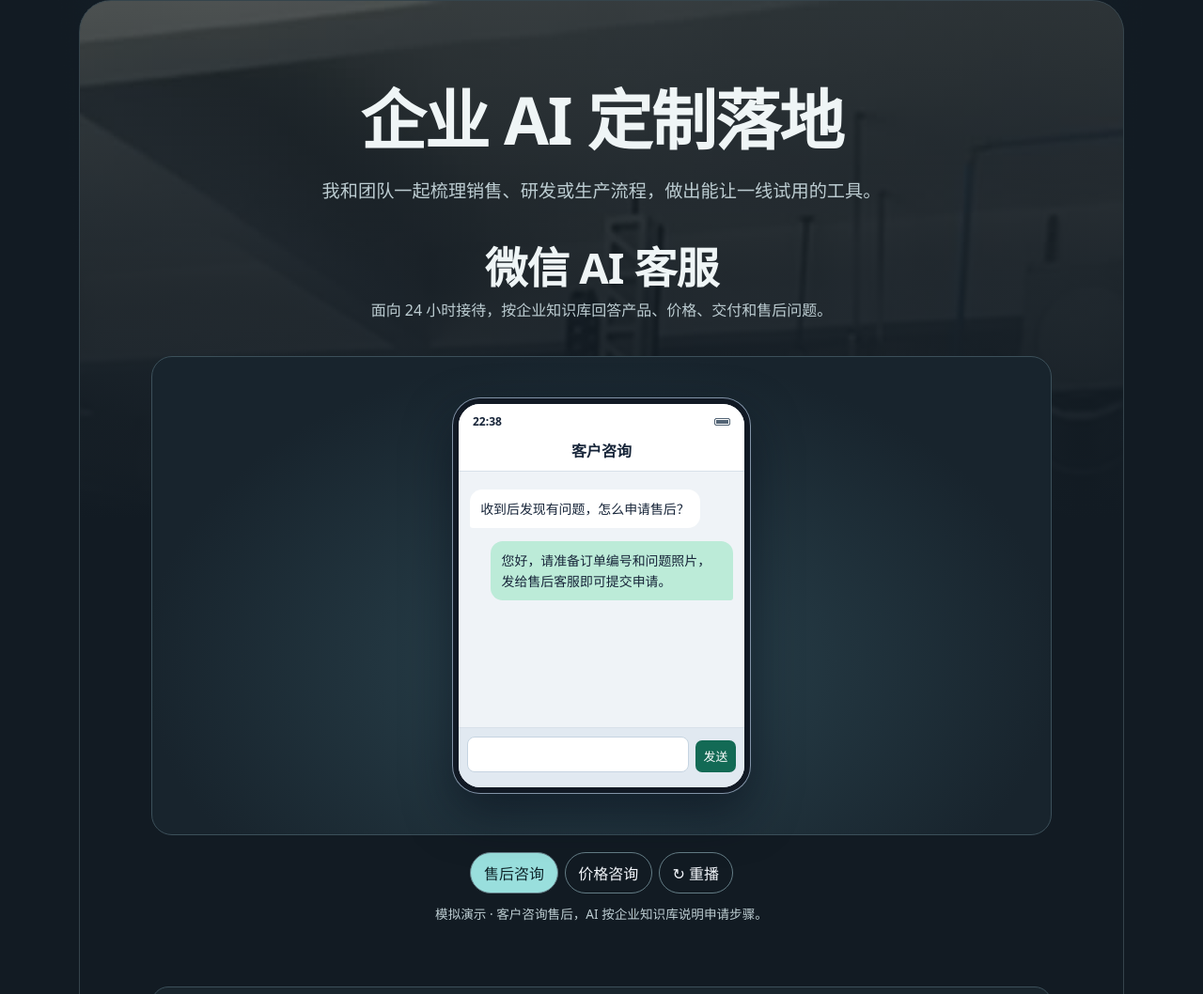
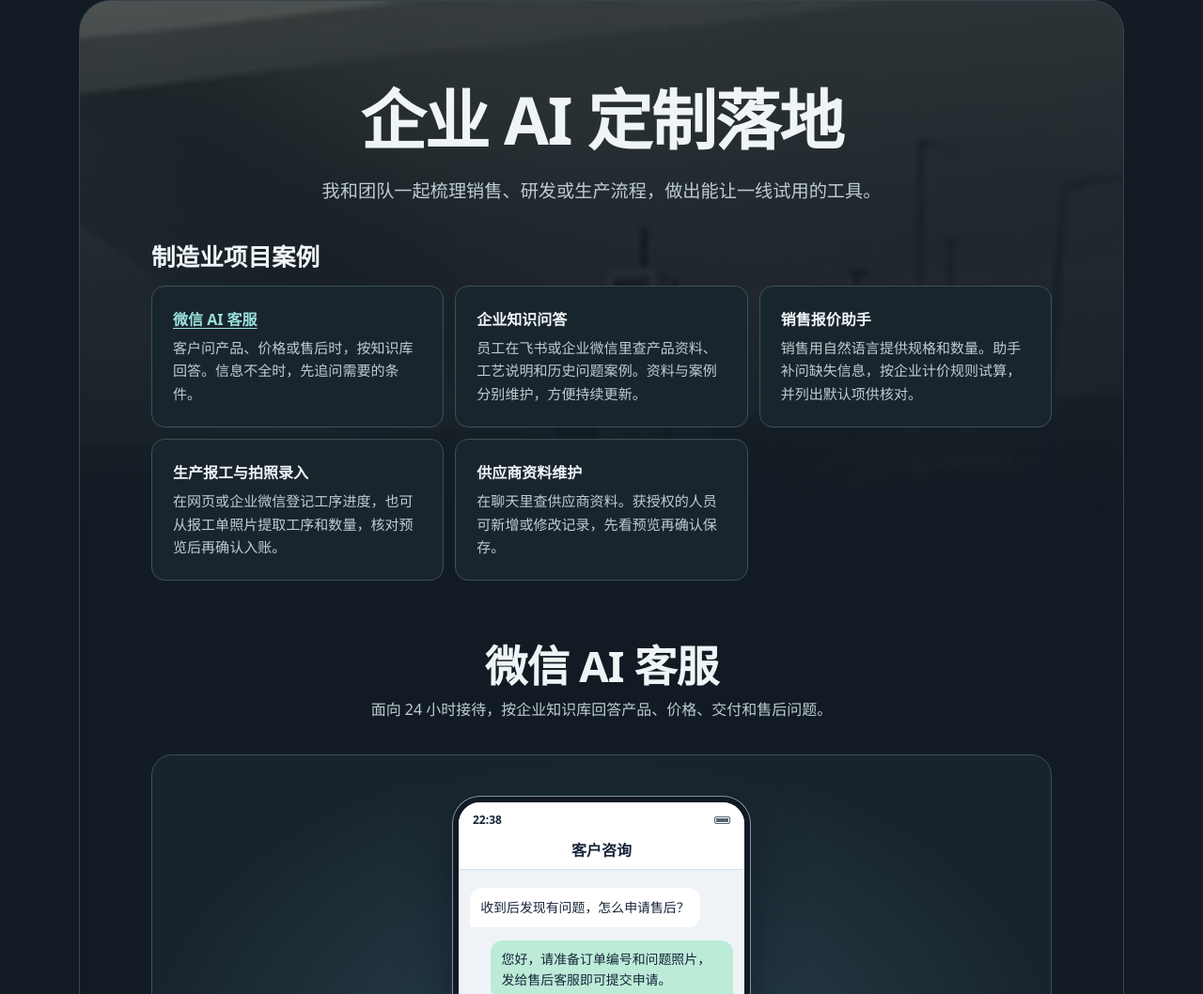
Before and after one commit to qin23333-star/coarsegrain-site, a plain HTML site: page index.html in a window 1280 px wide. Shown: the part 2643-3701 px from the top of the page at 94% size. Drawn offline with Linux system fonts and the light colour scheme.

Commit message:
Show five enterprise AI implementation cases

```diff
--- a/index.html
+++ b/index.html
@@ -6,7 +6,7 @@
   <meta name="description" content="粗粮面包的个人网站。企业 AI 培训、定制落地、制造业企业案例和首次覆盖报告 Skill。">
   <meta name="theme-color" content="#121b23">
   <title>粗粮面包 · 企业 AI 培训与定制落地</title>
-  <link rel="stylesheet" href="style.css?v=shared-showcase-v1">
+  <link rel="stylesheet" href="style.css?v=enterprise-cases-v1">
 </head>
 <body>
   <div class="nav-shell">
@@ -103,6 +103,31 @@
         <article class="project workbench" aria-labelledby="workbench-title">
           <h3 id="workbench-title" class="icon-title"><svg class="icon" aria-hidden="true" focusable="false"><use href="assets/icons.svg#factory"></use></svg>企业 AI 定制落地</h3>
           <p>我和团队一起梳理销售、研发或生产流程，做出能让一线试用的工具。</p>
+          <section class="enterprise-cases" aria-labelledby="enterprise-cases-title">
+            <h4 id="enterprise-cases-title">制造业项目案例</h4>
+            <div class="enterprise-case-grid">
+              <article>
+                <h5><a class="text-link" href="#wechat-customer-service">微信 AI 客服</a></h5>
+                <p>客户问产品、价格或售后时，按知识库回答。信息不全时，先追问需要的条件。</p>
+              </article>
+              <article>
+                <h5>企业知识问答</h5>
+                <p>员工在飞书或企业微信里查产品资料、工艺说明和历史问题案例。资料与案例分别维护，方便持续更新。</p>
+              </article>
+              <article>
+                <h5>销售报价助手</h5>
+                <p>销售用自然语言提供规格和数量。助手补问缺失信息，按企业计价规则试算，并列出默认项供核对。</p>
+              </article>
+              <article>
+                <h5>生产报工与拍照录入</h5>
+                <p>在网页或企业微信登记工序进度，也可从报工单照片提取工序和数量，核对预览后再确认入账。</p>
+              </article>
+              <article>
+                <h5>供应商资料维护</h5>
+                <p>在聊天里查供应商资料。获授权的人员可新增或修改记录，先看预览再确认保存。</p>
+              </article>
+            </div>
+          </section>
           <section class="wechat-case" id="wechat-customer-service" aria-labelledby="wechat-case-title">
             <h4 id="wechat-case-title">微信 AI 客服</h4>
             <p>面向 24 小时接待，按企业知识库回答产品、价格、交付和售后问题。</p>
--- a/style.css
+++ b/style.css
@@ -405,3 +405,25 @@ dialog .button { display: flex; }
 @media (prefers-reduced-motion: reduce) {
   .phone-pointer { transition: none; }
 }
+
+.enterprise-cases {
+  width: 100%;
+  margin-bottom: clamp(32px, 6vw, 64px);
+}
+.enterprise-cases > h4 {
+  margin-bottom: 14px;
+  font-size: clamp(1.2rem, 2.5vw, 1.6rem);
+}
+.enterprise-case-grid {
+  display: grid;
+  grid-template-columns: repeat(auto-fit, minmax(min(100%, 245px), 1fr));
+  gap: 12px;
+}
+.enterprise-case-grid > article {
+  padding: clamp(14px, 2.2vw, 22px);
+  border: 1px solid var(--line);
+  border-radius: 14px;
+  background: var(--surface);
+}
+.enterprise-case-grid h5 { margin: 0 0 .42rem; font-size: 1rem; }
+.enterprise-case-grid p { margin: 0; font-size: .94rem; }
```
